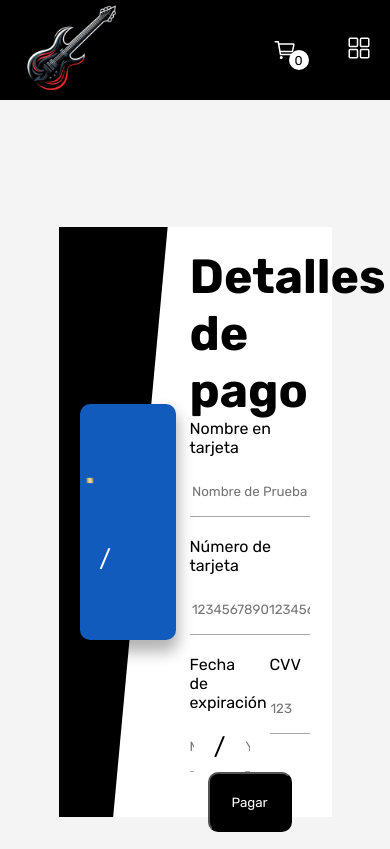
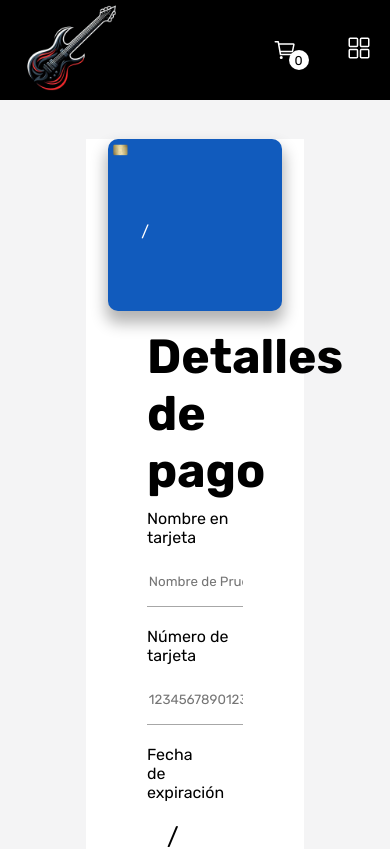
Before and after one commit to Juanhernandez1424/global-music, an Angular app: page /pay in a window 390 px wide. Shown: the top 849 px of the page. Built offline with nearby package versions, Linux system fonts and the light colour scheme.

Commit message:
correcciones responsive

```diff
--- a/src/app/components/cart/cart.component.css
+++ b/src/app/components/cart/cart.component.css
@@ -54,3 +54,9 @@
     background-color: #000;
     color: #fff;
 }
+
+@media (max-width: 1000px) {
+    .product-cart{
+        width: auto;
+    }
+}
--- a/src/app/pages/checkout/checkout.component.css
+++ b/src/app/pages/checkout/checkout.component.css
@@ -43,7 +43,6 @@
 }
 
 .form-nombre input{
-    width: 100%;
     height: 50px;
     outline: none;
     border: none;
@@ -61,7 +60,6 @@
 }
 
 .form-email input{
-    width: 100%;
     height: 50px;
     outline: none;
     border: none;
@@ -76,10 +74,10 @@
     display: flex;
     flex-direction: column;
     row-gap: 5px;
+    width: 100%;
 }
 
 .form-address textarea{
-    width: 100%;
     height: 100px;
     outline: none;
     border: 1px solid #a7a7a7;
@@ -203,6 +201,9 @@ ion-icon{
 
 .summary-price span{
     font-weight: bold;
+    display: flex;
+    justify-content: center;
+    align-items: center;
 }
 
 .price-subtotal{
@@ -210,6 +211,7 @@ ion-icon{
     display: flex;
     justify-content: space-between;
 }
+
 .price-iva{
     width: 100%;
     display: flex;
@@ -220,3 +222,19 @@ ion-icon{
     display: flex;
     justify-content: space-between;
 }
+
+@media (max-width: 1200px) {
+    .container{
+        flex-direction: column;
+        height: auto;
+        padding: 5%;
+    }
+
+    .container__checkout{
+        width: 100%;
+    }
+
+    .container__summary{
+        width: 100%;
+    }
+}
--- a/src/app/pages/home/home.component.css
+++ b/src/app/pages/home/home.component.css
@@ -231,6 +231,14 @@
 }
 
 @media(max-width:700px){
+    .info-principal-title{
+        font-size: 1.5rem;
+    }
+
+    .info-principal-desc{
+        font-size: 1rem;
+    }
+
     .carta-categoria{
         grid-template-columns: 1fr;
     }
--- a/src/app/pages/pay/pay.component.css
+++ b/src/app/pages/pay/pay.component.css
@@ -147,6 +147,7 @@
     flex-direction: column;
     justify-content: space-between;
     position: relative;
+    row-gap: 10px;
 }
 
 .payment-details-info-card h3{
@@ -164,10 +165,10 @@
     display: flex;
     flex-direction: column;
     row-gap: 10px;
+    width: 100%;
 }
 
 .form-name-card input{
-    width: 100%;
     height: 50px;
     outline: none;
     border: none;
@@ -182,10 +183,10 @@
     display: flex;
     flex-direction: column;
     row-gap: 10px;
+    width: 100%;
 }
 
 .form-number-card input{
-    width: 100%;
     height: 50px;
     outline: none;
     border: none;
@@ -268,3 +269,55 @@
     background-color: #000;
     color: #fff;
 }
+
+@media (max-width: 1600px) {
+    .card-after-number-card input{
+        font-size: 1rem;
+    }
+
+    .card-after-expiration-date input{
+        font-size: 1rem;
+    }
+
+    .date-slash{
+        font-size: 1rem;
+    }
+}
+
+@media (max-width: 1400px) {
+    .container{
+        width: 100%;
+        height: auto;
+        padding: 10%;
+    }
+
+    .container__payment-details{
+        flex-direction: column;
+        height: auto;
+        display: flex;
+        align-items: center;
+        justify-content: center;
+    }
+
+    .payment-details-card{
+        display: none;
+    }
+
+    .details-card-after{
+        width: 50%;
+        height: 50%;
+        left: 8%;
+        position: static;
+    }
+}
+
+@media (max-width: 900px){
+    .details-card-after{
+        width: 80%;
+        position: static;
+    }
+
+    .form-date-cvv{
+        flex-direction: column;
+    }
+}
--- a/src/app/pages/products/products.component.css
+++ b/src/app/pages/products/products.component.css
@@ -23,6 +23,7 @@
 .specifications_product-img img{
     width: 50%;
     height: 100%;
+    background-color: aquamarine;
 }
 
 .specifications_product-info{
@@ -70,3 +71,41 @@
         transition: .5s;
     }
 }
+
+@media (max-width: 1200px) {
+    .container{
+        height: auto;
+    }
+
+    .container__specifications_product{
+        flex-direction: column;
+        height: auto;
+    }
+
+    .specifications_product-img{
+        width: 100%;
+        height: auto;
+    }
+
+    .specifications_product-info{
+        width: 100%;
+        height: auto;
+        padding: 5%;
+    }
+
+    .product-info-title{
+        font-size: 1.5rem;
+    }
+
+    .product-info-description{
+        font-size: 1rem;
+    }
+
+    .product-info-btn{
+        justify-content: center;
+    }
+
+    .btn-add-product{
+        width: 80%;
+    }
+}
--- a/src/app/pages/shop/shop.component.css
+++ b/src/app/pages/shop/shop.component.css
@@ -19,3 +19,15 @@
 .footer{
     margin-top: 50px;
 }
+
+@media (max-width: 1200px) {
+    .cartas{
+        grid-template-columns: repeat(2,1fr);
+    }
+}
+
+@media (max-width: 700px){
+    .cartas{
+        grid-template-columns: 1fr;
+    }
+}
```
